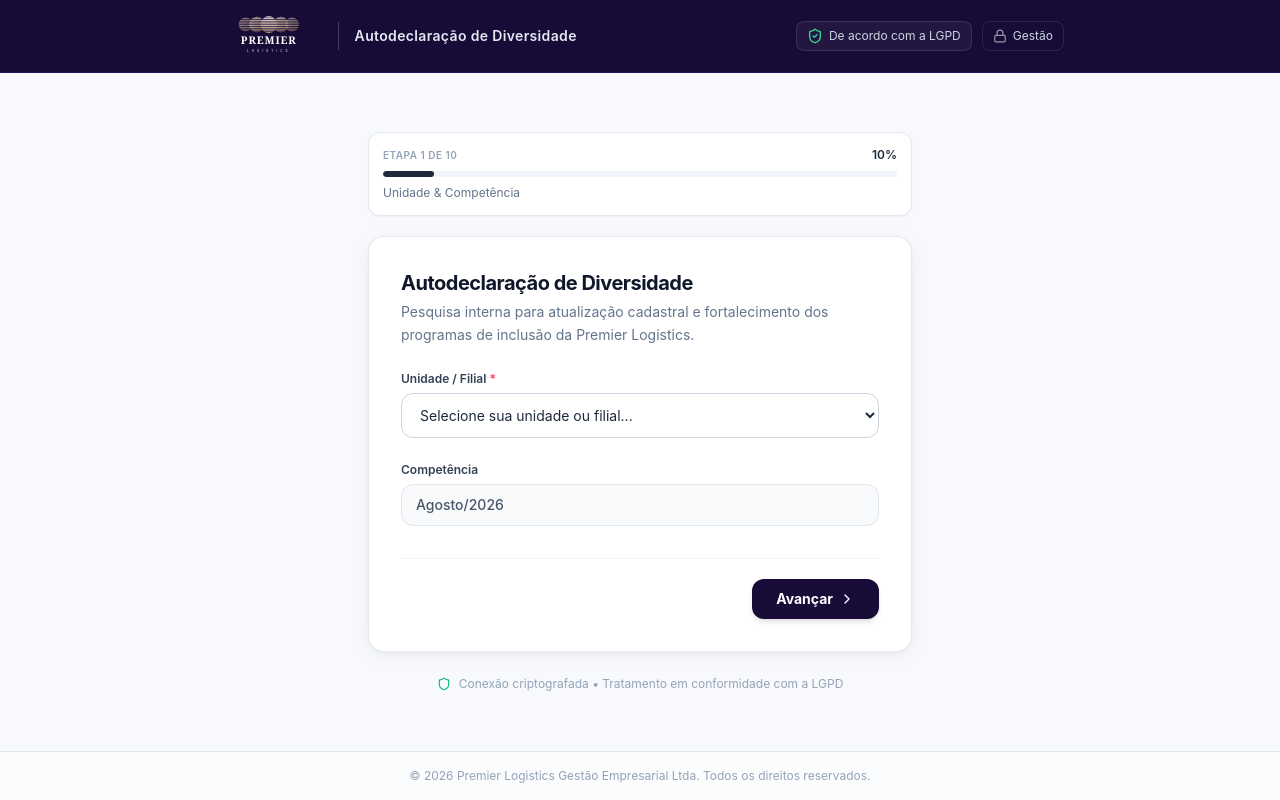
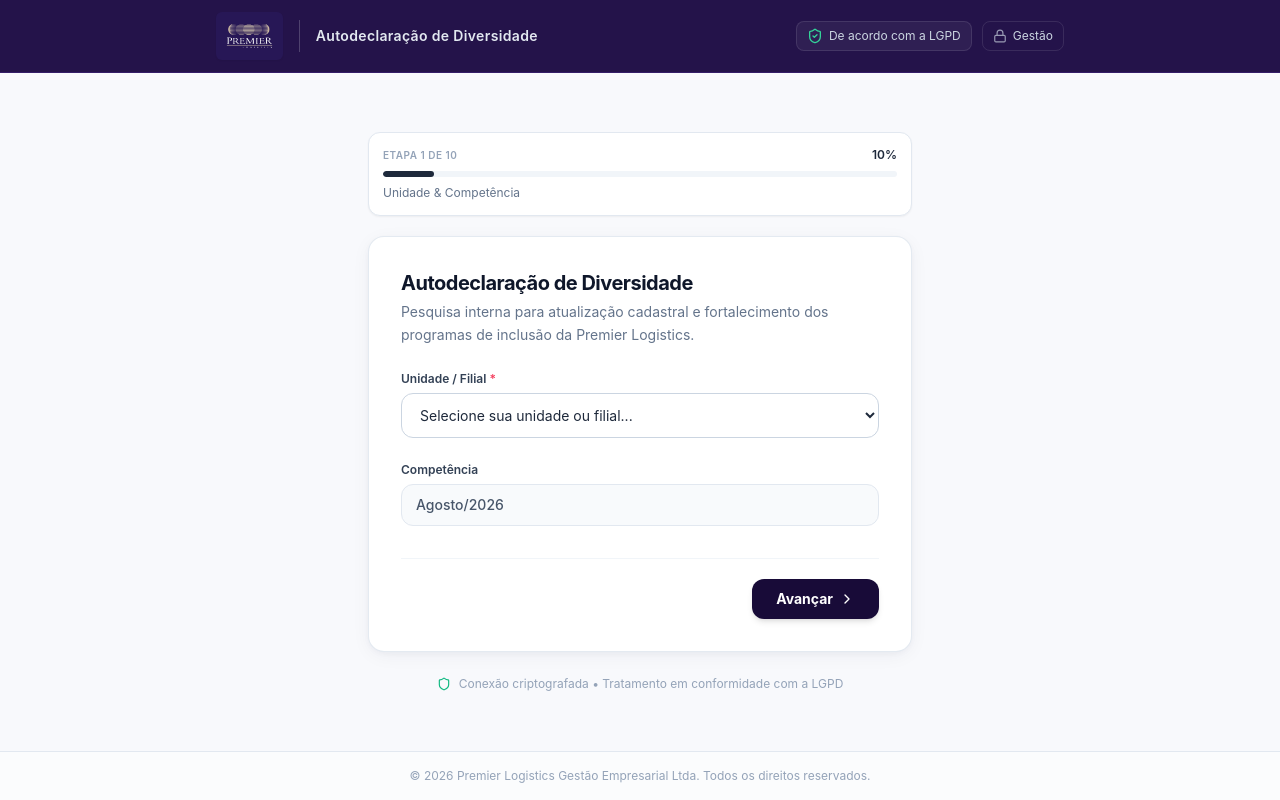
Before and after one commit to ntipremierlog-sys/premier-coleta-diversidade, a Next.js app: page / in a window 1280 px wide. Built offline with nearby package versions, Linux system fonts and the light colour scheme.

Commit message:
feat: logo oficial da Premier Logistics em alta resolucao e nitidez

```diff
--- a/src/components/Header.tsx
+++ b/src/components/Header.tsx
@@ -11,15 +11,15 @@ interface HeaderProps {
 
 export const Header: React.FC<HeaderProps> = ({ showAdminLink = true }) => {
   return (
-    <header className="w-full bg-[#180B38] text-white border-b border-[#281458]">
-      <div className="max-w-4xl mx-auto px-4 py-3.5 sm:px-6 flex flex-col sm:flex-row items-center justify-between gap-3">
+    <header className="w-full bg-[#24134a] text-white border-b border-[#351e68]">
+      <div className="max-w-4xl mx-auto px-4 py-3 sm:px-6 flex flex-col sm:flex-row items-center justify-between gap-3">
         {/* Brand Logo & Título Oficial */}
         <div className="flex items-center gap-3 sm:gap-4">
           <Link href="/" className="flex items-center group focus:outline-none shrink-0">
-            <PremierLogo className="h-10 sm:h-11 w-auto group-hover:opacity-95 transition-opacity" />
+            <PremierLogo className="h-11 sm:h-12 w-auto group-hover:opacity-95 transition-opacity" />
           </Link>
 
-          <div className="h-7 w-px bg-white/20 hidden sm:block" />
+          <div className="h-8 w-px bg-white/20 hidden sm:block" />
 
           <h1 className="text-xs sm:text-sm font-semibold text-slate-200 tracking-wide text-center sm:text-left">
             Autodeclaração de Diversidade
--- a/src/components/PremierLogo.tsx
+++ b/src/components/PremierLogo.tsx
@@ -1,4 +1,5 @@
 import React from "react";
+import Image from "next/image";
 
 interface PremierLogoProps {
   className?: string;
@@ -7,141 +8,17 @@ interface PremierLogoProps {
 }
 
 export const PremierLogo: React.FC<PremierLogoProps> = ({
-  className = "h-10 w-auto",
-  variant = "full",
+  className = "h-11 w-auto",
 }) => {
   return (
-    <div className={`flex items-center gap-3 ${className}`}>
-      <svg
-        viewBox="0 0 480 200"
-        className="h-full w-auto select-none"
-        fill="none"
-        xmlns="http://www.w3.org/2000/svg"
-      >
-        <defs>
-          {/* Gradiente Dourado Metálico do Símbolo */}
-          <linearGradient id="goldGradient" x1="0%" y1="0%" x2="100%" y2="100%">
-            <stop offset="0%" stopColor="#F5EBD9" />
-            <stop offset="35%" stopColor="#E2CEB0" />
-            <stop offset="70%" stopColor="#C4A87F" />
-            <stop offset="100%" stopColor="#9C7F56" />
-          </linearGradient>
-
-          {/* Gradiente Dourado Mais Claro para o Globo Central */}
-          <linearGradient id="centerGoldGradient" x1="0%" y1="0%" x2="0%" y2="100%">
-            <stop offset="0%" stopColor="#FFF7EB" />
-            <stop offset="50%" stopColor="#E6D3B6" />
-            <stop offset="100%" stopColor="#C5A880" />
-          </linearGradient>
-
-          {/* Máscara das Linhas Horizontais */}
-          <mask id="stripesMask">
-            <rect width="480" height="100" fill="white" />
-            {/* Linhas horizontais vazadas */}
-            <rect y="16" width="480" height="3" fill="black" />
-            <rect y="23" width="480" height="3.5" fill="black" />
-            <rect y="31" width="480" height="3.5" fill="black" />
-            <rect y="39" width="480" height="3.5" fill="black" />
-            <rect y="47" width="480" height="3.5" fill="black" />
-            <rect y="55" width="480" height="3.5" fill="black" />
-            <rect y="63" width="480" height="3.5" fill="black" />
-            <rect y="71" width="480" height="3.5" fill="black" />
-            <rect y="79" width="480" height="3" fill="black" />
-          </mask>
-        </defs>
-
-        {/* 1. SÍMBOLO: 5 Globos Sobrepostos com Efeito de Movimento e Linhas */}
-        <g mask="url(#stripesMask)" transform="translate(0, 0)">
-          {/* Globo 1 (Extrema Esquerda) */}
-          <ellipse
-            cx="135"
-            cy="48"
-            rx="32"
-            ry="32"
-            fill="url(#goldGradient)"
-            opacity="0.65"
-          />
-
-          {/* Globo 2 (Centro-Esquerda) */}
-          <ellipse
-            cx="185"
-            cy="48"
-            rx="35"
-            ry="35"
-            fill="url(#goldGradient)"
-            opacity="0.85"
-          />
-
-          {/* Globo 4 (Centro-Direita) */}
-          <ellipse
-            cx="295"
-            cy="48"
-            rx="35"
-            ry="35"
-            fill="url(#goldGradient)"
-            opacity="0.85"
-          />
-
-          {/* Globo 5 (Extrema Direita) */}
-          <ellipse
-            cx="345"
-            cy="48"
-            rx="32"
-            ry="32"
-            fill="url(#goldGradient)"
-            opacity="0.65"
-          />
-
-          {/* Globo 3 (Centro Principal - Destaque em Primeiro Plano) */}
-          <ellipse
-            cx="240"
-            cy="48"
-            rx="38"
-            ry="38"
-            fill="url(#centerGoldGradient)"
-            opacity="1.0"
-          />
-        </g>
-
-        {/* 2. TIPOGRAFIA: "PREMIER" */}
-        <text
-          x="240"
-          y="136"
-          textAnchor="middle"
-          fill="#FFFFFF"
-          fontFamily="Georgia, 'Times New Roman', 'Playfair Display', serif"
-          fontSize="48"
-          fontWeight="bold"
-          letterSpacing="4"
-        >
-          PREMIER
-        </text>
-
-        {/* 3. LINHA SEPARADORA DOURADA */}
-        <line
-          x1="82"
-          y1="148"
-          x2="398"
-          y2="148"
-          stroke="url(#goldGradient)"
-          strokeWidth="2.5"
-          strokeLinecap="round"
-        />
-
-        {/* 4. TIPOGRAFIA: "L O G I S T I C S" */}
-        <text
-          x="240"
-          y="172"
-          textAnchor="middle"
-          fill="#FFFFFF"
-          fontFamily="'Inter', 'Montserrat', system-ui, sans-serif"
-          fontSize="14"
-          fontWeight="400"
-          letterSpacing="14"
-        >
-          LOGISTICS
-        </text>
-      </svg>
+    <div className={`flex items-center select-none ${className}`}>
+      {/* Imagem Oficial em Alta Resolução */}
+      <img
+        src="/premier-logo.jpg"
+        alt="Premier Logistics"
+        className="h-full w-auto object-contain rounded-md shadow-sm"
+        style={{ maxHeight: "100%" }}
+      />
     </div>
   );
 };
```
Also changed, not shown: public/premier-logo.jpg (added).
